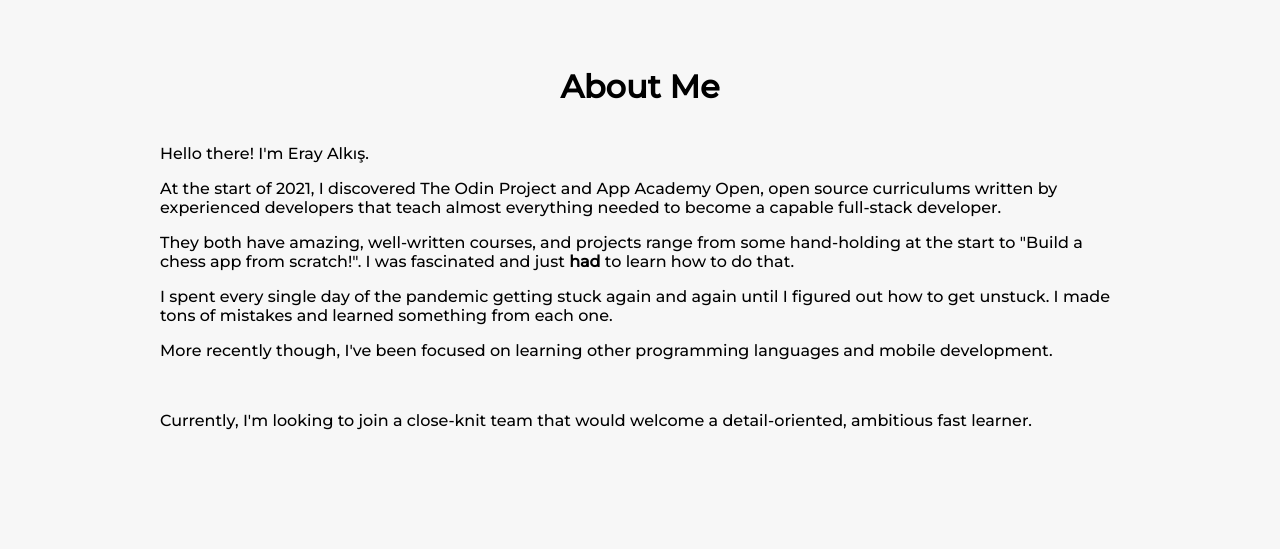
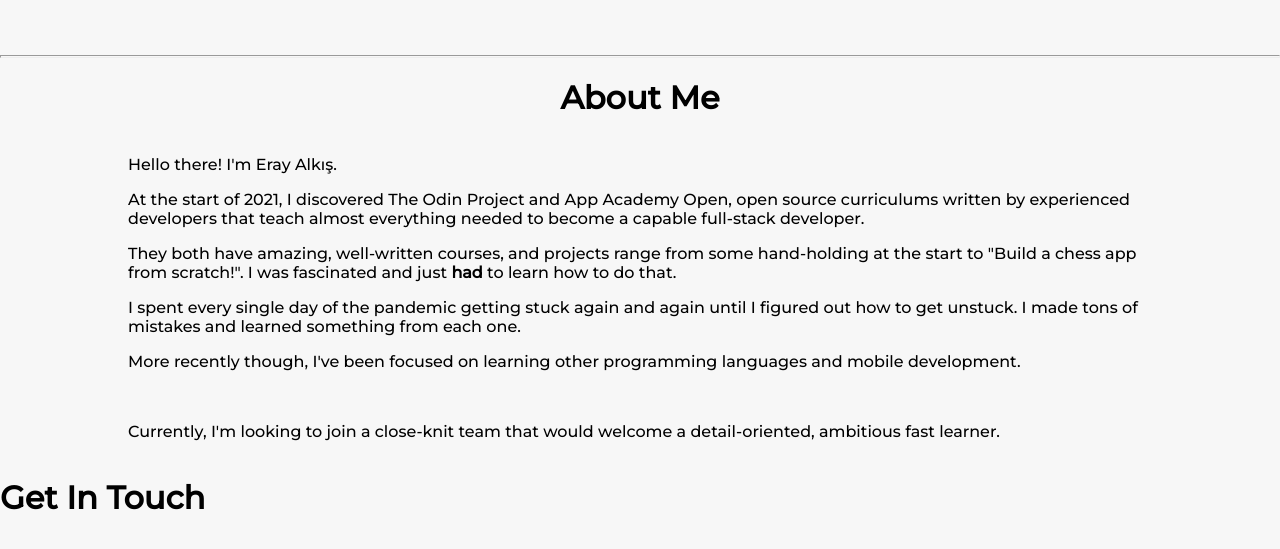
Before and after one commit to Blissblass/portfolio_page, a React (Create React App) app: page / in a window 1280 px wide. Shown: the part 2504-3053 px from the top of the page. Built offline with nearby package versions, Linux system fonts and the light colour scheme.

Commit message:
Create Contact.jsx and contact.css

```diff
--- a/src/Assets/Stylesheets/bio.css
+++ b/src/Assets/Stylesheets/bio.css
@@ -14,5 +14,5 @@
 }
 
 .bio-text {
-  width: 75%;
+  width: 80%;
 }
--- a/src/Assets/Stylesheets/works.css
+++ b/src/Assets/Stylesheets/works.css
@@ -15,3 +15,11 @@
 .works-header {
   text-align: center;
 }
+
+.works-divider {
+  color: black;
+  display: block;
+  position: relative;
+  height: 1px;
+  top: 30px;
+}
--- a/src/Components/Bio/Bio.jsx
+++ b/src/Components/Bio/Bio.jsx
@@ -1,4 +1,5 @@
 import '../../Assets/Stylesheets/bio.css';
+import Contact from '../Contact/Contact';
 
 const Bio = () => {
 
@@ -17,6 +18,7 @@ const Bio = () => {
           <p>Currently, I'm looking to join a close-knit team that would welcome a detail-oriented, ambitious fast learner.</p>
         </div>
       </div>
+      <Contact />
     </div>
   )
 };
--- /dev/null
+++ b/src/Components/Contact/Contact.jsx
@@ -0,0 +1,11 @@
+
+const Contact = () => {
+
+  return(
+    <div className="contact-container">
+      <h1>Get In Touch</h1>
+    </div>
+  )
+};
+
+export default Contact;
--- a/src/Components/Works/Works.jsx
+++ b/src/Components/Works/Works.jsx
@@ -13,6 +13,7 @@ const Works = () => {
             description={work.description} imgLink={work.imgLink} />)}
         </div>
       </div>
+      <hr className="works-divider" />
     </div>
   )
 };
```
Also changed, not shown: src/Assets/Stylesheets/contact.css (added).
